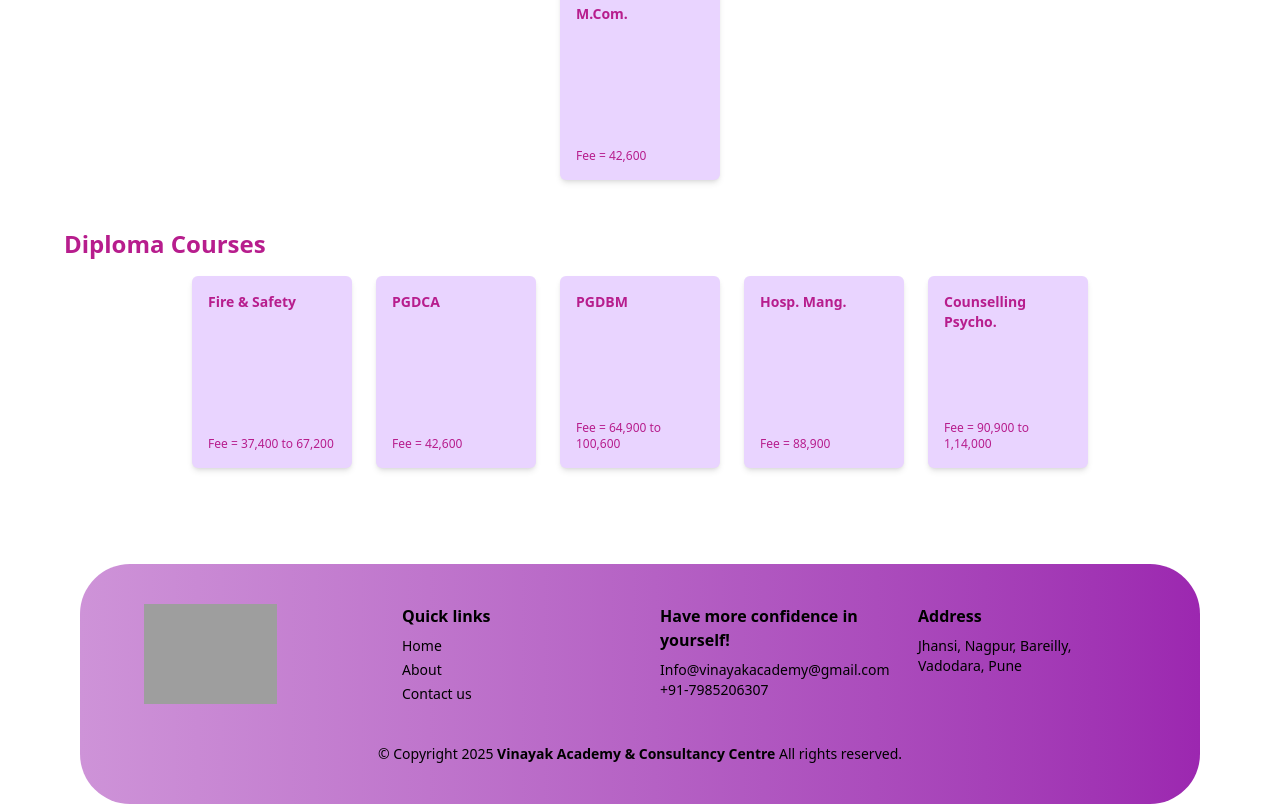
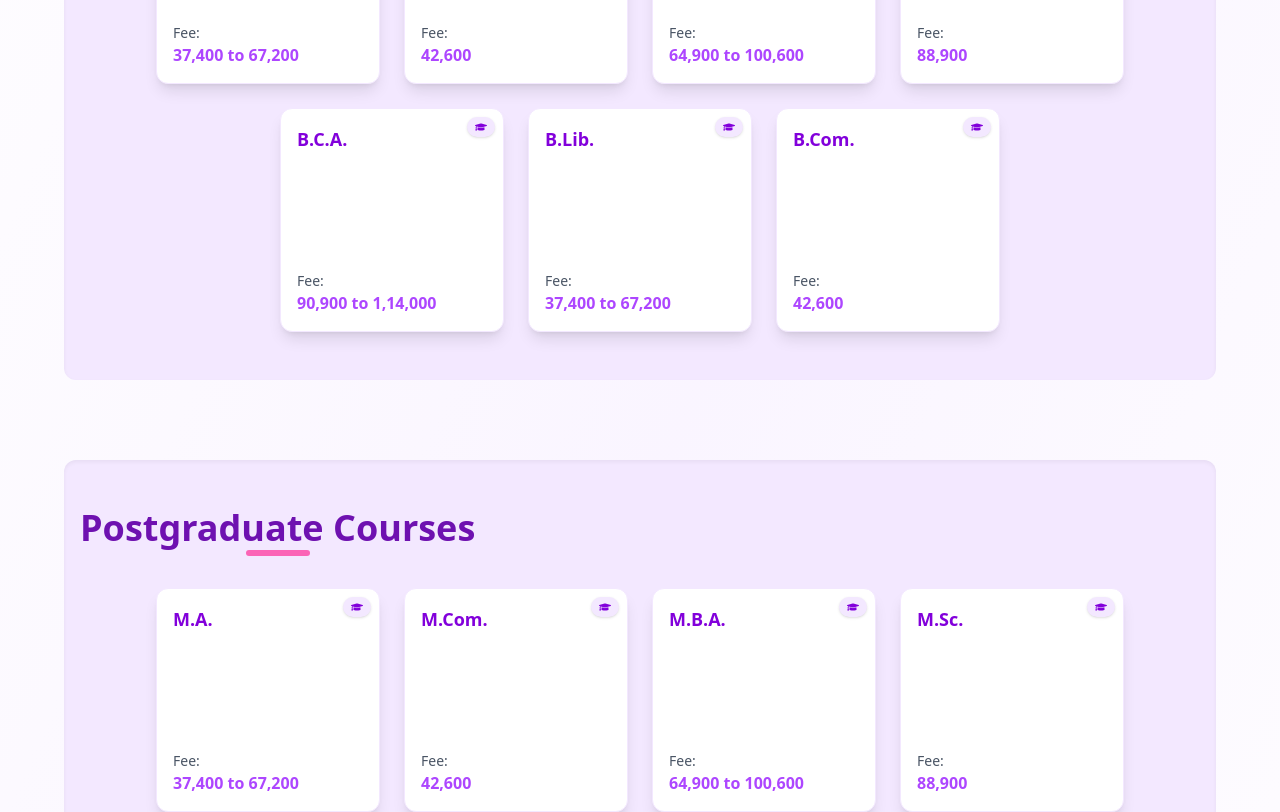
Before and after one commit to SankalpVinayak/VinayakAcademy, a React (Vite) app: page /courseDetails in a window 1280 px wide. Shown: the part 1040-1852 px from the top of the page. Built offline with nearby package versions, Linux system fonts and the light colour scheme; grey boxes are pictures that could not be loaded.

Commit message:
Course detail and footer enhanced

```diff
--- a/src/components/Footer.jsx
+++ b/src/components/Footer.jsx
@@ -1,45 +1,58 @@
 import React from "react";
+import { FaEnvelope, FaPhoneAlt, FaMapMarkerAlt } from "react-icons/fa";
 import Logo from "../assets/VALogo2.svg";
 
 const Footer = () => {
   return (
     <div className="px-4 sm:px-6 md:px-10 lg:px-20">
-      <footer className="bg-linear-to-r from-[#CE93D8] to-[#9C27B0] rounded-[50px] text-black py-10 px-6 md:px-10 lg:px-16 mb-8">
-        <div className="max-w-screen-xl mx-auto grid grid-cols-1 md:grid-cols-4 gap-10 items-start">
+      <footer className="bg-gradient-to-r from-purple-200 via-purple-300 to-purple-400 rounded-[40px] text-gray-800 py-12 px-6 md:px-10 lg:px-16 mb-8 shadow-xl">
+        <div className="max-w-screen-xl mx-auto grid grid-cols-1 sm:grid-cols-2 md:grid-cols-4 gap-10">
+
           {/* Logo */}
-          <div>
-            <img src={Logo} alt="VA Logo" className="h-25" />
+          <div className="flex flex-col gap-3 items-start">
+            <img src={Logo} alt="VA Logo" className="h-16 md:h-20" />
+            <p className="text-sm text-gray-700">Empowering students across India.</p>
           </div>
 
           {/* Quick Links */}
           <div>
-            <h3 className="font-semibold mb-2">Quick links</h3>
-            <ul className="space-y-1 text-sm">
-              <li>Home</li>
-              <li>About</li>
-              <li>Contact us</li>
+            <h3 className="text-lg font-bold mb-3 text-purple-700">Quick Links</h3>
+            <ul className="space-y-2 text-sm">
+              <li className="hover:underline cursor-pointer">Home</li>
+              <li className="hover:underline cursor-pointer">About</li>
+              <li className="hover:underline cursor-pointer">Contact Us</li>
             </ul>
           </div>
 
-          {/* Confidence msg */}
+          {/* Contact Info */}
           <div>
-            <h3 className="font-semibold mb-2">Have more confidence in yourself!</h3>
-            <p className="text-sm">Info@vinayakacademy@gmail.com</p>
-            <p className="text-sm">+91-7985206307</p>
+            <h3 className="text-lg font-bold mb-3 text-purple-700">Reach Out</h3>
+            <div className="flex items-start gap-2 text-sm mb-2">
+              <FaEnvelope className="mt-1 text-purple-600" />
+              <span>info@vinayakacademy@gmail.com</span>
+            </div>
+            <div className="flex items-start gap-2 text-sm mb-2">
+              <FaPhoneAlt className="mt-1 text-purple-600" />
+              <span>+91-7985206307</span>
+            </div>
           </div>
 
           {/* Address */}
           <div>
-            <h3 className="font-semibold mb-2">Address</h3>
-            <p className="text-sm">
-              Jhansi, Nagpur, Bareilly,<br />
-              Vadodara, Pune
-            </p>
+            <h3 className="text-lg font-bold mb-3 text-purple-700">Address</h3>
+            <div className="flex items-start gap-2 text-sm">
+              <FaMapMarkerAlt className="mt-1 text-purple-600" />
+              <span>
+                Jhansi, Nagpur, Bareilly,<br />
+                Vadodara, Pune
+              </span>
+            </div>
           </div>
         </div>
 
-        <p className="text-center text-sm mt-10">
-          © Copyright 2025 <span className="font-semibold">Vinayak Academy & Consultancy Centre</span>  All rights reserved.
+        {/* Bottom note */}
+        <p className="text-center text-sm mt-10 text-gray-600">
+          © 2025 <span className="font-semibold text-purple-800">Vinayak Academy & Consultancy Centre</span>. All rights reserved.
         </p>
       </footer>
     </div>
--- a/src/pages/CourseDetails.jsx
+++ b/src/pages/CourseDetails.jsx
@@ -1,6 +1,11 @@
 import React from 'react'
+import { FaGraduationCap } from 'react-icons/fa';
 
 const courses = {
+    schooling: [
+        { title: 'Secondary', fee: '40000' },
+        { title: 'Higher Secondary', fee: '50000' }
+    ],
     undergraduate: [
         { title: 'B.A.', fee: '37,400 to 67,200' },
         { title: 'B.Com.', fee: '42,600' },
@@ -29,15 +34,25 @@ const courses = {
 };
 
 const CourseCard = ({ title, fee }) => (
-    <div className="bg-purple-200 rounded-md shadow-md w-40 h-48 flex flex-col justify-between p-4">
-        <h3 className="text-sm font-semibold">{title}</h3>
-        <p className="text-xs">Fee = {fee}</p>
+    <div className="bg-white rounded-xl shadow-lg hover:shadow-xl transition-all duration-300 w-44 md:w-52 lg:w-56 h-56 flex flex-col justify-between p-4 border border-purple-100 relative group">
+        <div className="absolute top-2 right-2 bg-purple-100 text-purple-700 text-xs px-2 py-1 rounded-full font-medium shadow-sm">
+            <FaGraduationCap />
+        </div>
+        <div>
+            <h3 className="text-lg font-semibold text-purple-700">{title}</h3>
+        </div>
+        <div className="mt-auto">
+            <p className="text-sm text-gray-600">Fee:</p>
+            <p className="text-base font-bold text-purple-500">{fee}</p>
+        </div>
     </div>
 );
 
 const CourseSection = ({ title, data }) => (
-    <section className="mb-12">
-        <h2 className="text-2xl font-bold mb-4">{title}</h2>
+    <section className="mb-20 px-4 py-12 bg-purple-100 rounded-xl shadow-inner">
+        <h2 className="text-3xl md:text-4xl font-extrabold text-purple-800 text-center mb-10 relative inline-block before:absolute before:-bottom-2 before:left-1/2 before:-translate-x-1/2 before:w-16 before:h-1.5 before:bg-pink-400 before:rounded-full">
+            {title}
+        </h2>
         <div className="flex flex-wrap justify-center gap-6">
             {data.map((item, index) => (
                 <CourseCard key={index} title={item.title} fee={item.fee} />
@@ -48,14 +63,17 @@ const CourseSection = ({ title, data }) => (
 
 const CourseDetails = () => {
     return (
-        <div className="px-6 md:px-16 py-12">
-            <h1 className="text-center text-6xl md:text-7xl font-extrabold text-purple-400 stroke-text mb-12">Courses</h1>
+        <div className="px-6 md:px-16 py-16 bg-gradient-to-br from-white via-purple-50 to-white min-h-screen">
+            <h1 className="text-center text-6xl md:text-7xl font-extrabold text-transparent bg-clip-text bg-gradient-to-r from-purple-500 to-pink-500 mb-16 drop-shadow-md">
+                Courses We Offer
+            </h1>
 
-            <CourseSection title="Under-Graduate Courses" data={courses.undergraduate} />
-            <CourseSection title="Post-Graduate Courses" data={courses.postgraduate} />
+            <CourseSection title="Foundation Level Courses" data={courses.schooling} />
+            <CourseSection title="Undergraduate Courses" data={courses.undergraduate} />
+            <CourseSection title="Postgraduate Courses" data={courses.postgraduate} />
             <CourseSection title="Diploma Courses" data={courses.diploma} />
         </div>
-    )
-}
+    );
+};
 
 export default CourseDetails
```
